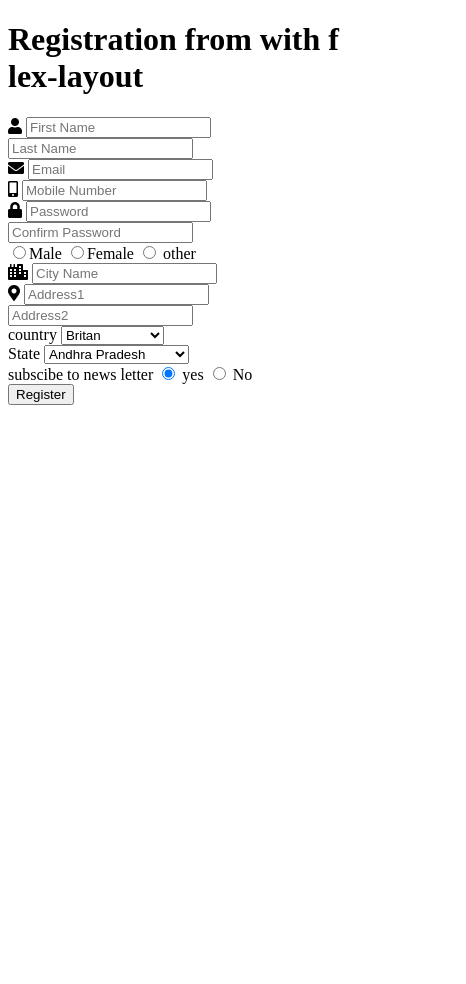
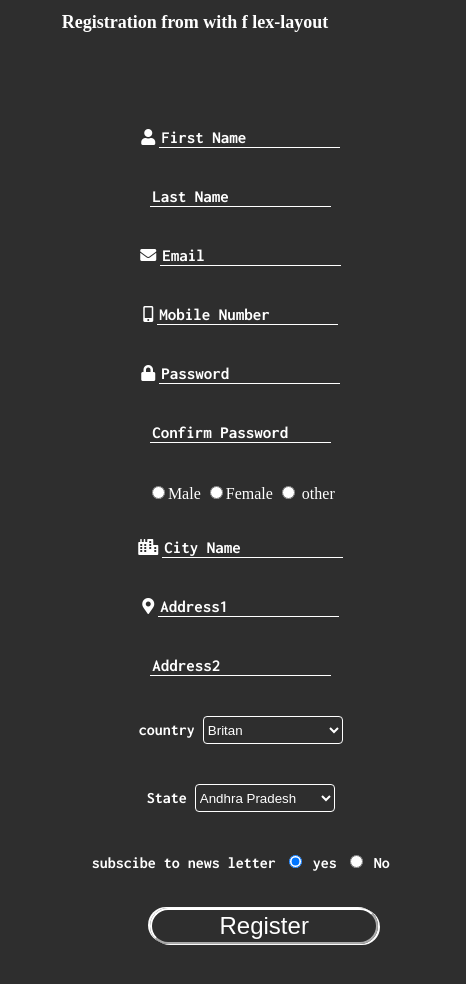
Before and after one commit to swathi-mindfire/HTML-Form-With-Grid1, a plain HTML site: page registration.html in a window 390 px wide. Shown: the whole page, 466 px wide, since content can reach past the window. Before the commit the page ends 844 px from the top, so only its background shows below. Drawn offline with Linux system fonts and the light colour scheme.

Commit message:
Head position changed

```diff
--- a/css/style.css
+++ b/css/style.css
@@ -20,12 +20,17 @@
        width:450px !important;
        margin-left: 2vw !important;
        margin-right: 0vw;
+	   margin-top:0vh !important;
 
     }
     .submit{
 
         margin-left:9vw;
     }
+	h1{
+    text-align: left;
+	font-size:18px;
+}
 
 }
 
--- a/registration.html
+++ b/registration.html
@@ -4,7 +4,7 @@
     <meta charset="UTF-8">
     <meta http-equiv="X-UA-Compatible" content="IE=edge">
     <meta name="viewport" content="width=device-width, initial-scale=1.0">
-    <link rel="stylesheet" href="test2.css">
+    <link rel="stylesheet" href="css/style.css">
     <link rel="stylesheet" href="https://cdnjs.cloudflare.com/ajax/libs/font-awesome/5.15.2/css/all.min.css">
     <title>Responsive form with flex-layout</title>
 </head>
```
